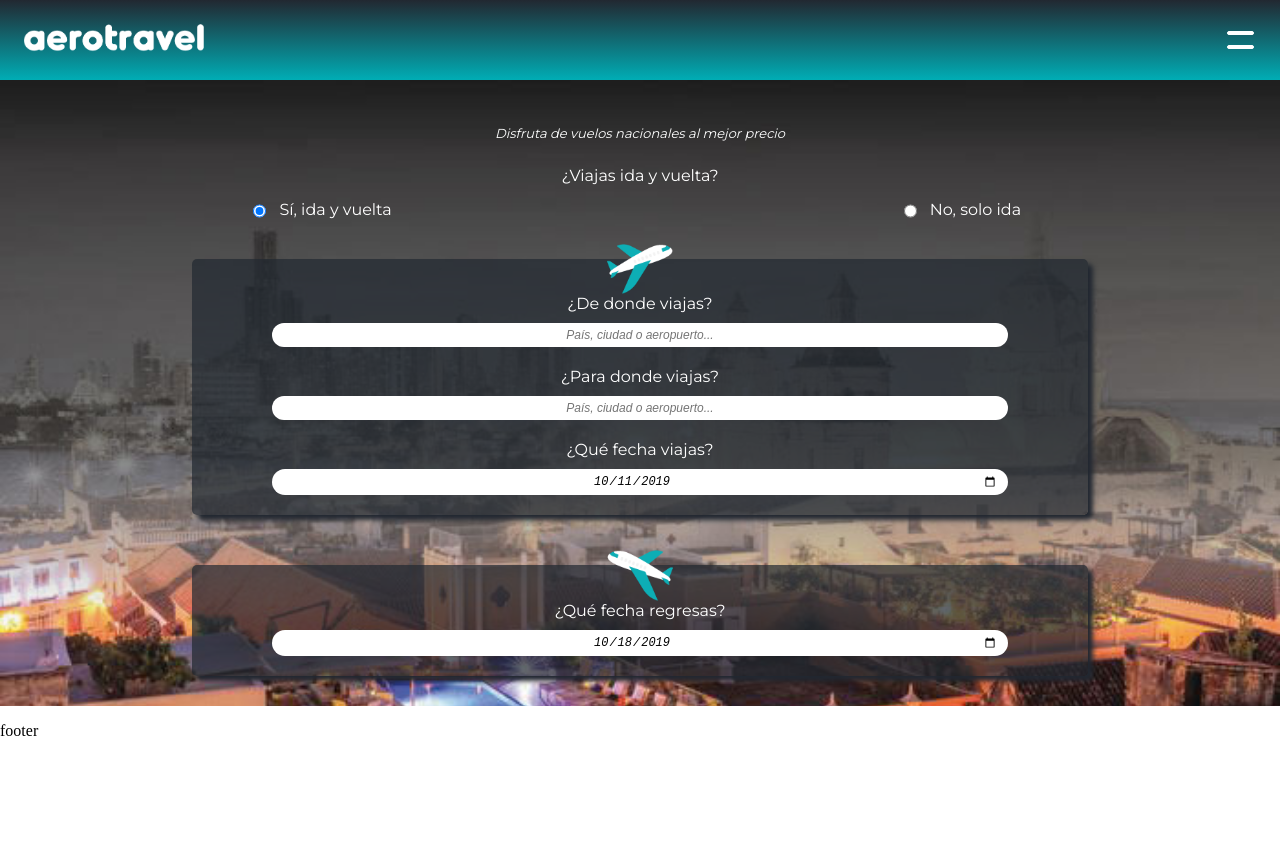
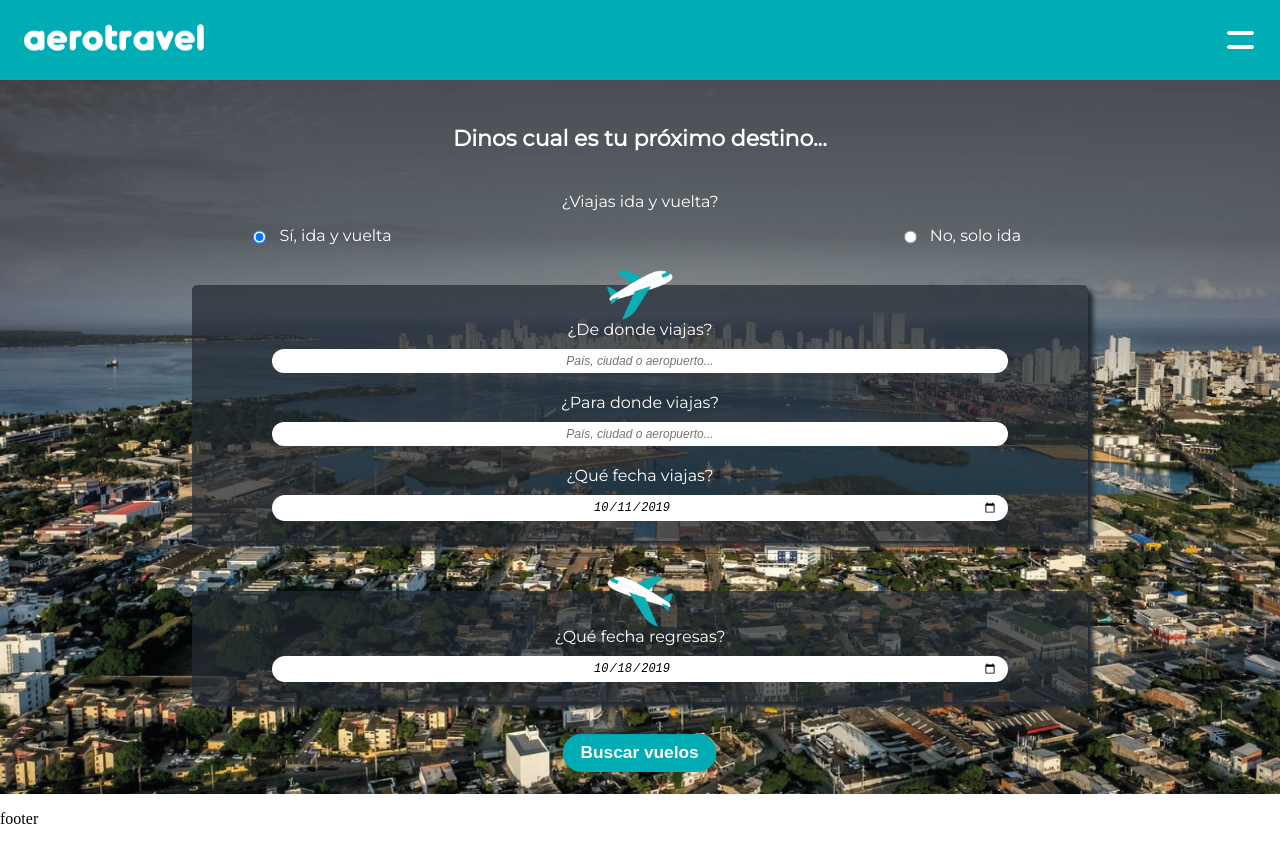
Before and after one commit to deveeup/2devs_project, a React app: page / in a window 1280 px wide. Before the commit the page ends 800 px from the top, so only its background shows below. Built offline with nearby package versions, Linux system fonts and the light colour scheme.

Commit message:
finally inputs from - to

```diff
--- a/src/assets/styles/components/Header.scss
+++ b/src/assets/styles/components/Header.scss
@@ -1,5 +1,5 @@
 header {
-  background-image: linear-gradient(#222831, #00adb5);
+  background-color: #00adb5;
   margin: 0;
   padding: 15px;
   display: flex;
--- a/src/assets/styles/components/Search.scss
+++ b/src/assets/styles/components/Search.scss
@@ -11,14 +11,18 @@
   font-family: 'Montserrat', sans-serif;
   &-text {
     text-align: center;
-    font-style: italic;
-    width: 80%;
+    font-weight: bold;
+    width: 100%;
     max-width: 500px;
     color: white;
-    font-size: 13px;
+    font-size: 22px;
     margin: 25px auto;
   }
   &-form {
+    display: flex;
+    flex-direction: column;
+    align-items: center;
+    justify-content: center;
     p {
       width: 100;
       margin: 0;
@@ -32,6 +36,7 @@
       margin: 0;
       padding: 0;
       display: flex;
+      width: 100%;
       &-item {
         width: 50%;
         margin: 0;
@@ -49,6 +54,7 @@
       }
     }
     &-flights {
+      width: 100%;
       display: flex;
       justify-content: center;
       align-items: center;
@@ -93,5 +99,39 @@
         }
       }
     }
+    input[type="submit"]{
+      padding: 10px 20px;
+      border: none;
+      background-color: #00adb5;
+      color: white;
+      font-weight: bold;
+      text-align: center;
+      border-radius: 25px;
+      font-size: 1.2em;
+      margin: 20px auto 0 auto;
+      transition: 1s;
+      animation: identifier 1s infinite;
+      outline: none;
+      cursor: pointer;
+      &:active {
+        animation: none;
+        transform: scale(.9);
+        background-color: #222831;
+      }
+      input[type="submit"]:hover {
+        animation: none;
+      }
+    }
   }
 }
+@keyframes identifier {
+  0% {
+    transform: scale(.9)
+  }
+  50% {
+    transform: scale(.95)
+  }
+  100% {
+    transform: scale(.9)
+  }
+}
--- a/src/components/Search.jsx
+++ b/src/components/Search.jsx
@@ -28,7 +28,7 @@ const Search = () => {
   return (
     <div className='search'>
       <p className='search-text'>
-        Disfruta de vuelos nacionales al mejor precio
+        Dinos cual es tu próximo destino...
       </p>
       <form className='search-form'>
         <p>¿Viajas ida y vuelta?</p>
@@ -87,6 +87,7 @@ const Search = () => {
             </div>
           )}
         </div>
+        <input type='submit' value={date.viewReturn ? 'Buscar vuelos' : 'Buscar vuelo'} />
       </form>
     </div>
   );
```
Also changed, not shown: src/assets/images/background.jpg.
